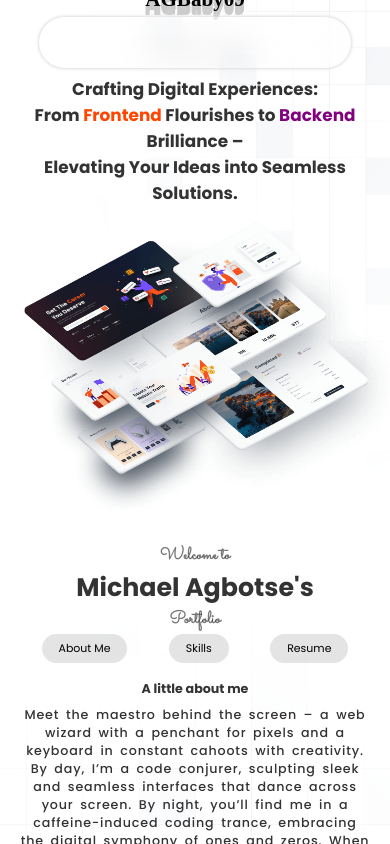
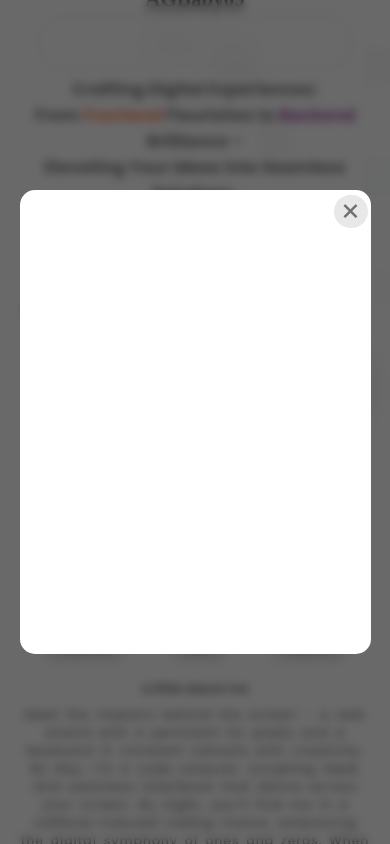
Before and after one commit to AGbaby09/AGbaby09, a React (Vite) app: page / in a window 390 px wide. Both pictures are taken after a click on the button "Let's talk". Built offline with nearby package versions, Linux system fonts and the light colour scheme; some icons are missing; a web font is replaced by a local one.

Commit message:
new changes

```diff
--- a/src/App.css
+++ b/src/App.css
@@ -78,3 +78,43 @@ button{
   border-radius: 20px;
   border: 3px solid #333;
 }
+.close{
+  position: absolute;
+  top: 1%;
+  right: 1%;
+  width: 4vh;
+  height: 4vh;
+  border-radius: 50%;
+  background: #ddda;
+  color: #333a;
+  font-size: 3.5vh;
+  display: grid;
+  place-content: center;
+  border: none;
+  transition: 500ms ease;
+}
+.close:hover{
+  color: #333;
+}
+
+.contact{
+  position: fixed;
+  top:0;
+  z-index: 15;
+  width: 100vw;
+  height: 100%;
+  background-color: #333b;
+  display: grid;
+  place-items: center;
+  backdrop-filter: blur(5px);
+}
+.contact>form{
+  background: white;
+  border-radius: 15px;
+  animation: grow 0.6s cubic-bezier(0.250, 0.460, 0.450, 0.940) both;
+}
+
+@keyframes grow {
+  from{transform: scale(0.8);}
+  to{transform: scale(1);}
+}
--- a/src/App.jsx
+++ b/src/App.jsx
@@ -8,20 +8,22 @@ import Contact from './components/Contact/Contact'
 import { BrowserRouter, Routes, Route } from 'react-router-dom'
 import Reviews from './components/Reviews/Reviews'
 import ContextVariales from './context/contextVariables'
+import Talk from './components/Talk/Talk'
 
 function App() {
-  const {callReview} = useContext(ContextVariales)
+  const {callReview, callTalk} = useContext(ContextVariales)
   const [count, setCount] = useState(0)
 
   return (
     <BrowserRouter>
       <main className="App scrollable">
+        {callReview && <Reviews />}
+        {callTalk && <Talk />}
         <NavBar />
         <Hero />
         <Me />
         <Projects />
         <Contact />
-        {callReview && <Reviews />}
       </main>
     </BrowserRouter>
   )
--- a/src/components/Contact/Contact.jsx
+++ b/src/components/Contact/Contact.jsx
@@ -1,8 +1,11 @@
 import './Contact.css'
 import adminBG from '../../assets/minimal_dashboard.png'
 import arrow from '../../assets/arrow.png'
+import { useContext } from 'react'
+import ContextVariales from '../../context/contextVariables'
 
 const Contact = () => {
+    const {setCallReview, setCallTalk} = useContext(ContextVariales)
 
     return (
         <section id="Contact">
@@ -11,9 +14,9 @@ const Contact = () => {
             </div>
             <div id="content">
                 <h1>Turning Vision into Digital Reality: Your Ideas, Elevated. Let's Connect for Tailored Full-Stack Development Solutions.</h1>
-                <button className='center'>Let's talk</button>
+                <button className='center' onClick={()=>{setCallTalk(true)}}>Let's talk</button>
                 <h2>If you've got this far, please</h2>
-                <button className='center btn1'>Review my Portfolio</button>
+                <button className='center btn1' onClick={()=>{setCallReview(true)}}>Review my Portfolio</button>
             </div>
         </section>
     )
--- a/src/components/Reviews/Reviews.css
+++ b/src/components/Reviews/Reviews.css
@@ -1,6 +1,11 @@
 #Reviews{
-    position: absolute;
-    top: 0;
-    background: red;
-    z-index: 5;
+
 }
+#Reviews>form{
+  width: 25%;
+  height: 50%;
+}
+
+@media only screen and (max-width: 767px) {
+    #Reviews>form{width: 90%;}
+}
--- a/src/components/Reviews/Reviews.jsx
+++ b/src/components/Reviews/Reviews.jsx
@@ -1,10 +1,17 @@
+import { useContext } from 'react';
 import './Reviews.css'
+import ContextVariales from '../../context/contextVariables';
 
 const Reviews = () => {
+    const {setCallReview} = useContext(ContextVariales)
 
     return (
-        <section id="Reviews" className='full-body'>
-
+        <section id="Reviews" className='contact'>
+            <form>
+                <button className="close" onClick={(e)=>{e.preventDefault();setCallReview(false)}}>
+                    <i className="bx bx-x"></i>
+                </button>
+            </form>
         </section>
     )
 }
--- /dev/null
+++ b/src/components/Talk/Talk.css
@@ -0,0 +1,10 @@
+#Talk{
+
+}
+#Talk>form{
+  width: 30%;
+  height: 55%;
+}
+@media only screen and (max-width: 767px) {
+    #Talk>form{width: 90%;}
+}
--- /dev/null
+++ b/src/components/Talk/Talk.jsx
@@ -0,0 +1,19 @@
+import './Talk.css'
+import { useContext } from 'react';
+import ContextVariales from '../../context/contextVariables';
+
+const Talk = () => {
+    const {setCallTalk} = useContext(ContextVariales)
+
+    return (
+        <section id="Talk" className='contact'>
+            <form>
+                <button className="close" onClick={(e)=>{e.preventDefault();setCallTalk(false)}}>
+                    <i className="bx bx-x"></i>
+                </button>
+            </form>
+        </section>
+    )
+}
+
+export default Talk;
--- a/src/context/contextVariables.jsx
+++ b/src/context/contextVariables.jsx
@@ -4,11 +4,11 @@ const ContextVariales = createContext({})
 
 export const ContextVarialesProvider = ({children}) => {
 
-    // call login
-    const [callReview, setCallReview] = useState(true)
+    const [callReview, setCallReview] = useState(false)
+    const [callTalk, setCallTalk] = useState(false)
 
     return (
-        <ContextVariales.Provider value={{ callReview, setCallReview }} >
+        <ContextVariales.Provider value={{ callReview, setCallReview, callTalk, setCallTalk }} >
             {children}
         </ContextVariales.Provider>
     )
```
